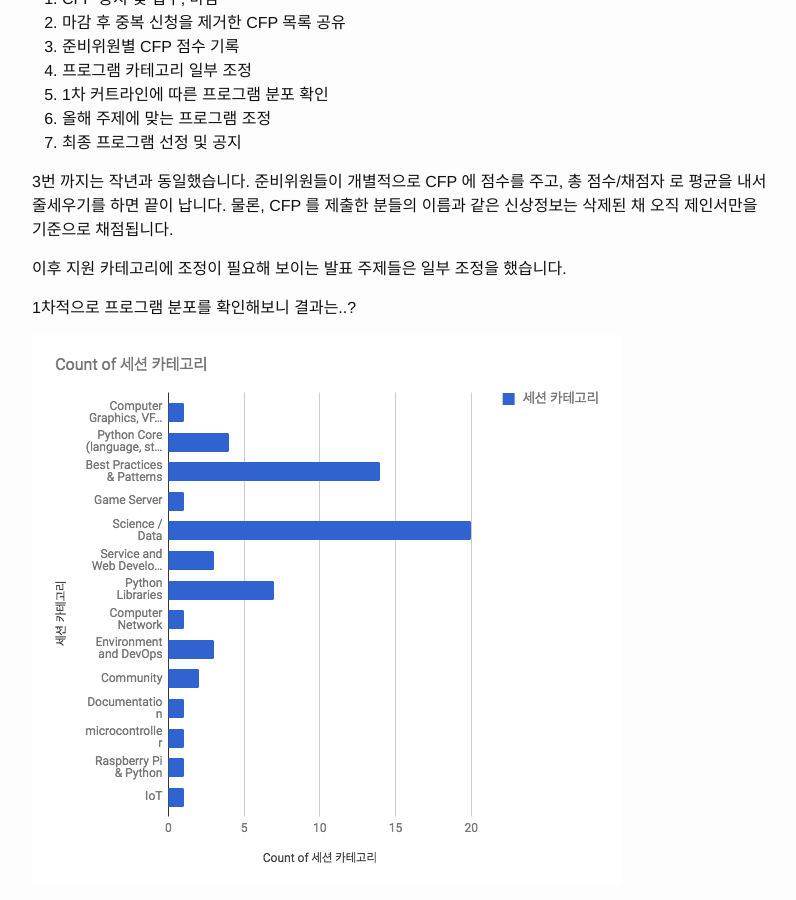
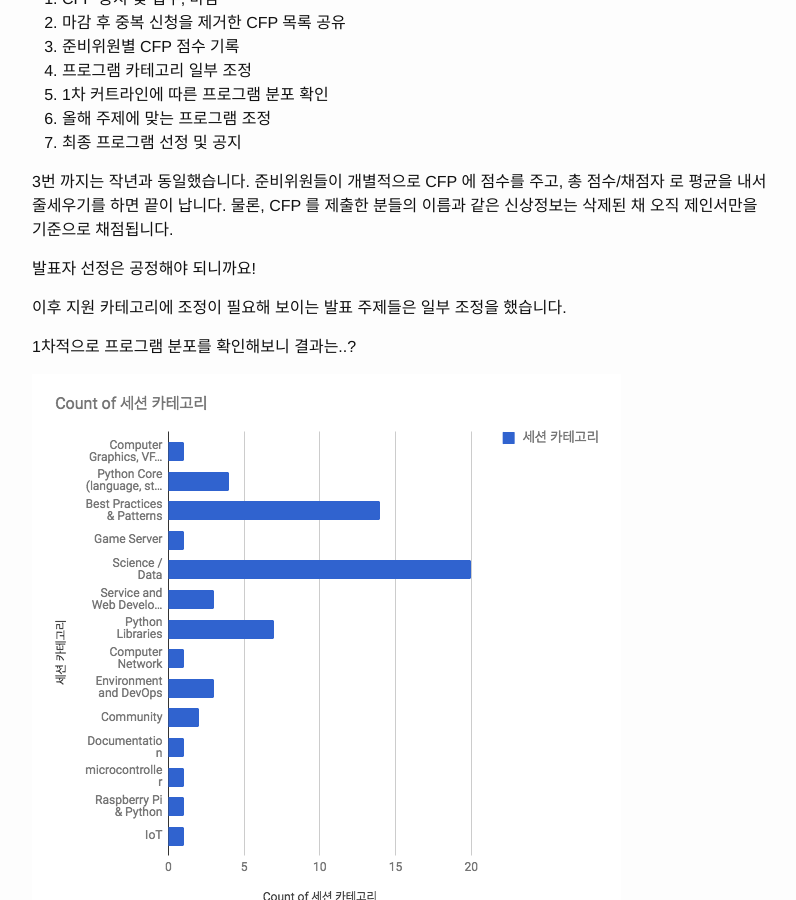
Before and after one commit to pythonkr/blog, a Jekyll site: the page built from _posts/2017-07-31-python-korea-program-selection.md, in a window 1280 px wide and 900 px high, scrolled down 2124 px. Shown: the whole window, without its empty margins (238-1034 px from the left). Built offline with Jekyll 4.4.1, drawn with Linux system fonts in a browser that asks for light colours; comment, search, counter and statistics services are not loaded.

Commit message:
Update 2017-07-31-python-korea-program-selection.md

```diff
--- a/_posts/2017-07-31-python-korea-program-selection.md
+++ b/_posts/2017-07-31-python-korea-program-selection.md
@@ -53,6 +53,8 @@ CFP 중 무려 31.5 % 가 Data/Science 세션 이었습니다! 작년 보다는
 3번 까지는 작년과 동일했습니다. 준비위원들이 개별적으로 CFP 에 점수를 주고, 총 점수/채점자 로 평균을 내서 줄세우기를 하면 끝이 납니다.
 물론, CFP 를 제출한 분들의 이름과 같은 신상정보는 삭제된 채 오직 제인서만을 기준으로 채점됩니다.
 
+발표자 선정은 공정해야 되니까요!
+
 이후 지원 카테고리에 조정이 필요해 보이는 발표 주제들은 일부 조정을 했습니다.
 
 1차적으로 프로그램 분포를 확인해보니 결과는..?
```
